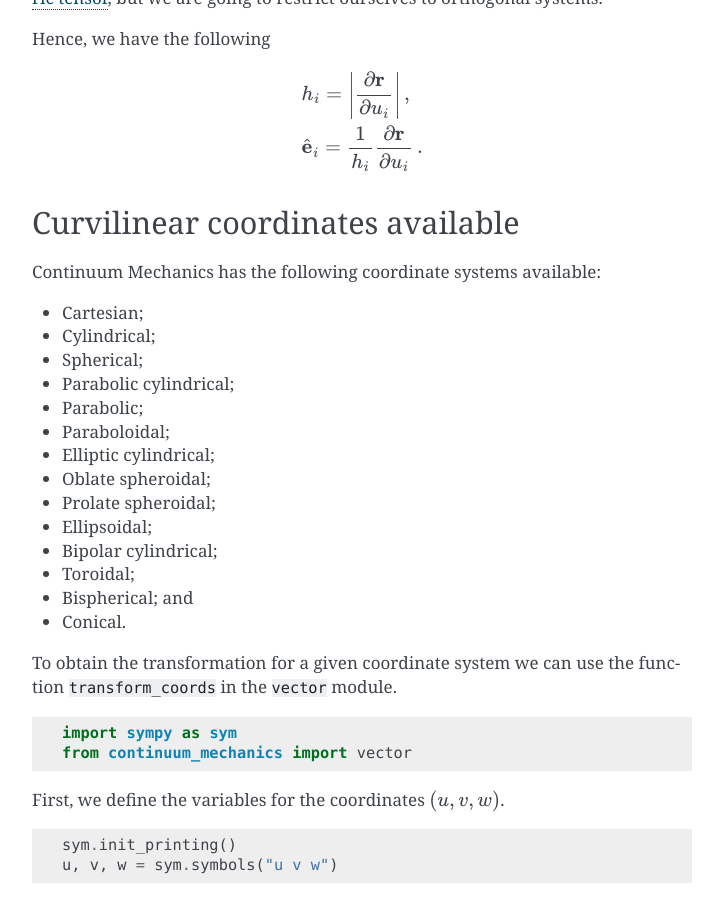
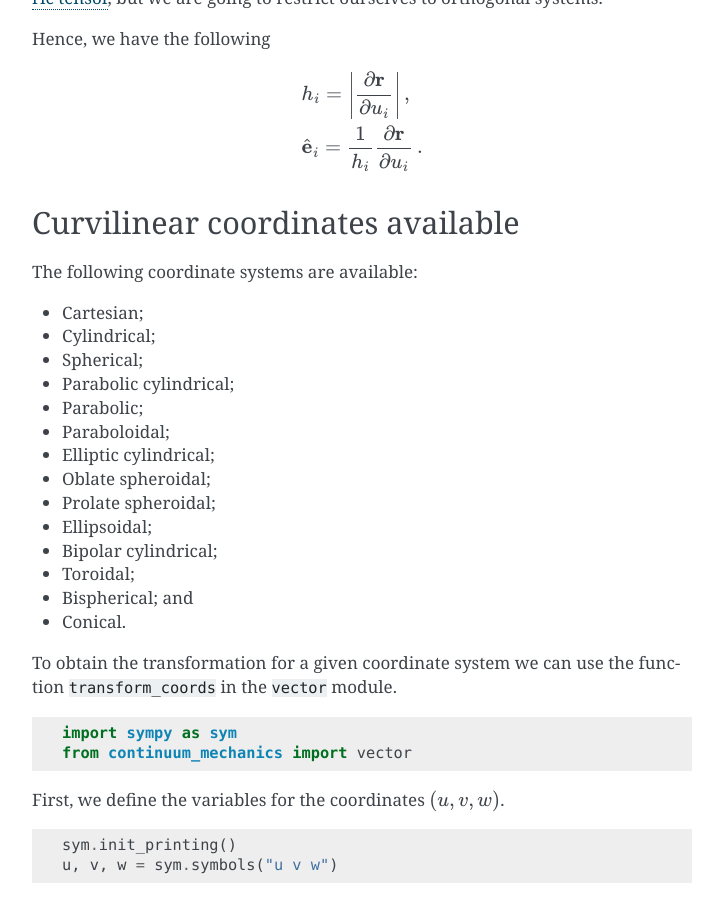
Before and after one commit to nicoguaro/continuum_mechanics, a Sphinx documentation site: the page built from docs/tutorials/curvilinear_coordinates.rst, in a window 1280 px wide and 900 px high, scrolled down 1124 px. Shown: the whole window, without its empty margins (388-1111 px from the left). Built offline with Sphinx 7.4.7, drawn with Linux system fonts in a browser that asks for light colours.

Commit message:
Change opening question in tutorial

```diff
--- a/docs/tutorials/curvilinear_coordinates.rst
+++ b/docs/tutorials/curvilinear_coordinates.rst
@@ -67,7 +67,7 @@ Hence, we have the following
 Curvilinear coordinates available
 ---------------------------------
 
-Continuum Mechanics has the following coordinate systems available:
+The following coordinate systems are available:
 
 -  Cartesian;
 
```
Also changed, not shown: docs/tutorials/curvilinear_coordinates.ipynb.
